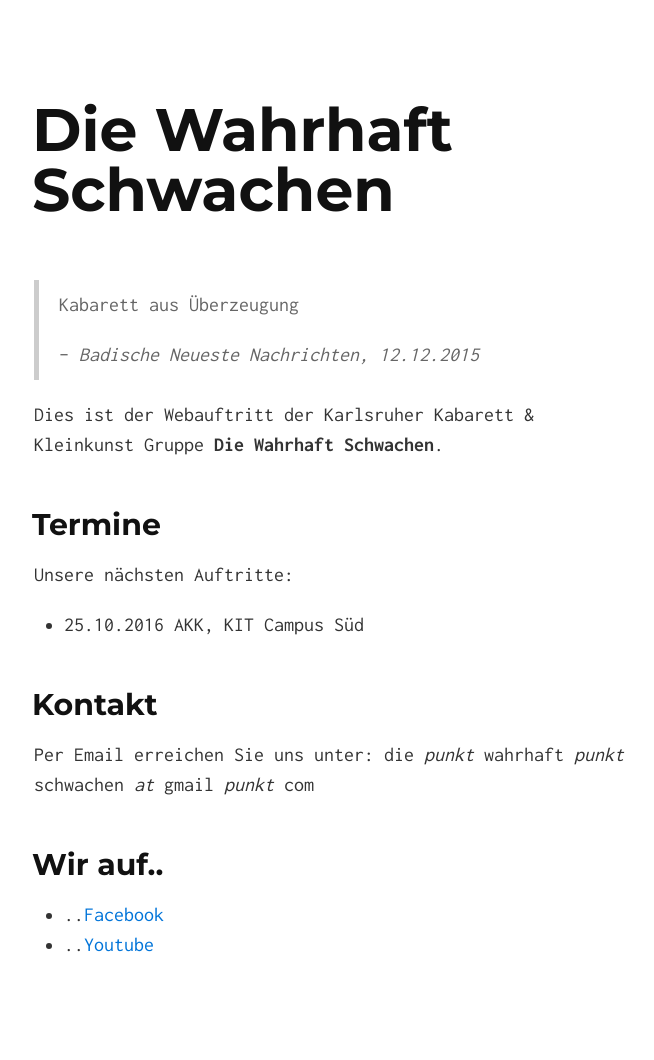
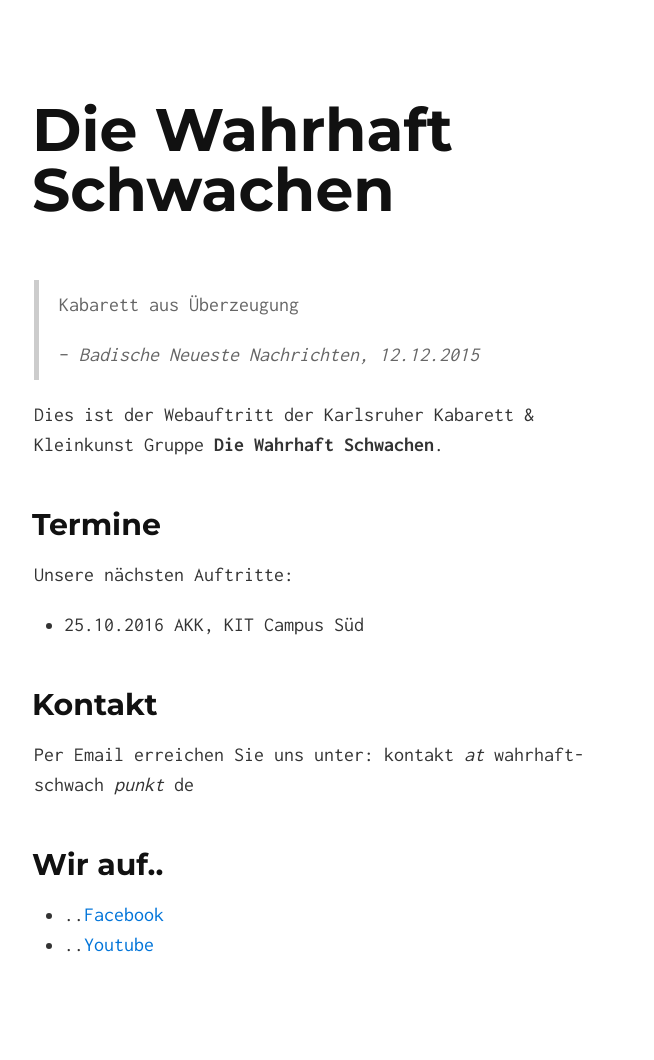
Before and after one commit to Die-Wahrhaft-Schwachen/diewahrhaftschwachen, a Jekyll site: the page built from index.md, in a window 1280 px wide. Shown: the whole page, without its empty margins (306-960 px from the left). Built offline with Jekyll 4.4.1, drawn with Linux system fonts in a browser that asks for light colours.

Commit message:
Update contact address

```diff
--- a/index.md
+++ b/index.md
@@ -17,7 +17,7 @@ Unsere nächsten Auftritte:
 ## Kontakt
 
 Per Email erreichen Sie uns unter:
-die *punkt* wahrhaft *punkt* schwachen *at* gmail *punkt* com
+kontakt *at* wahrhaft-schwach *punkt* de
 
 ## Wir auf..
 
```
